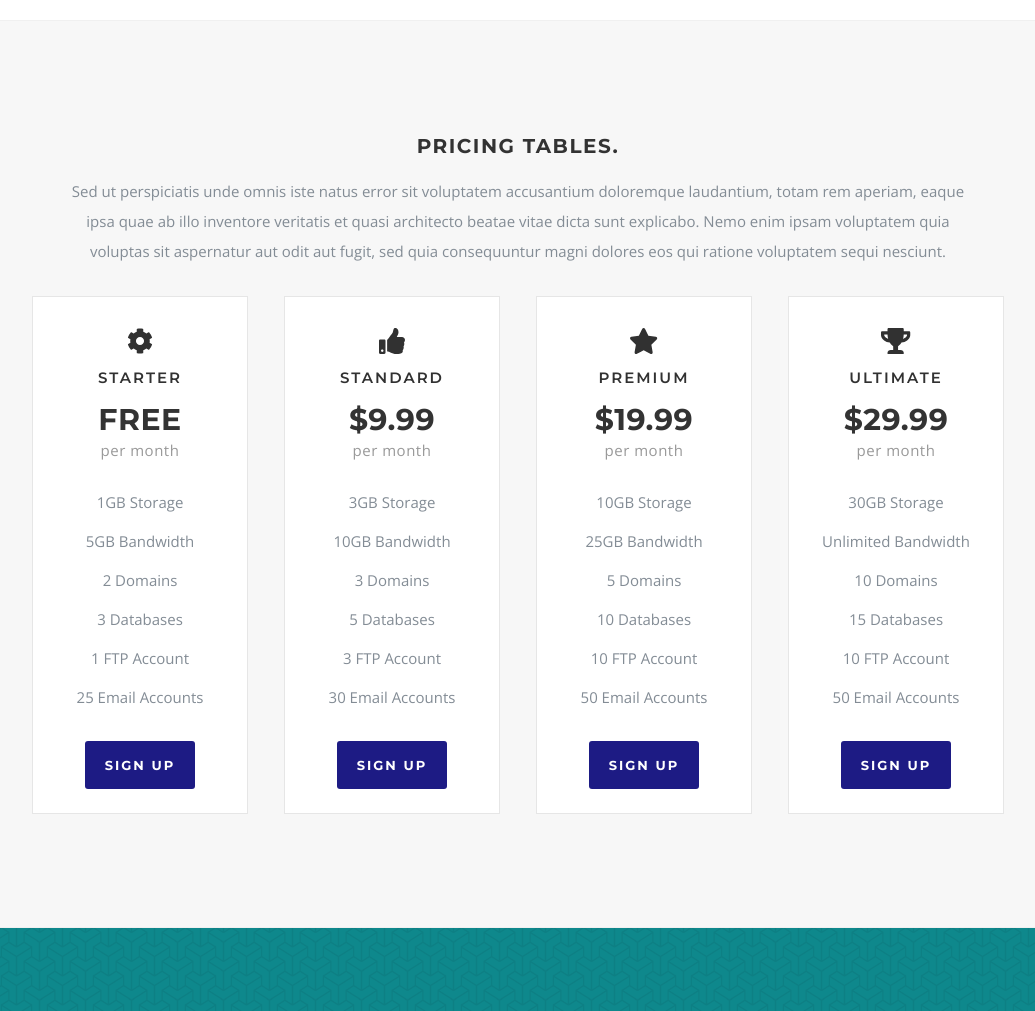
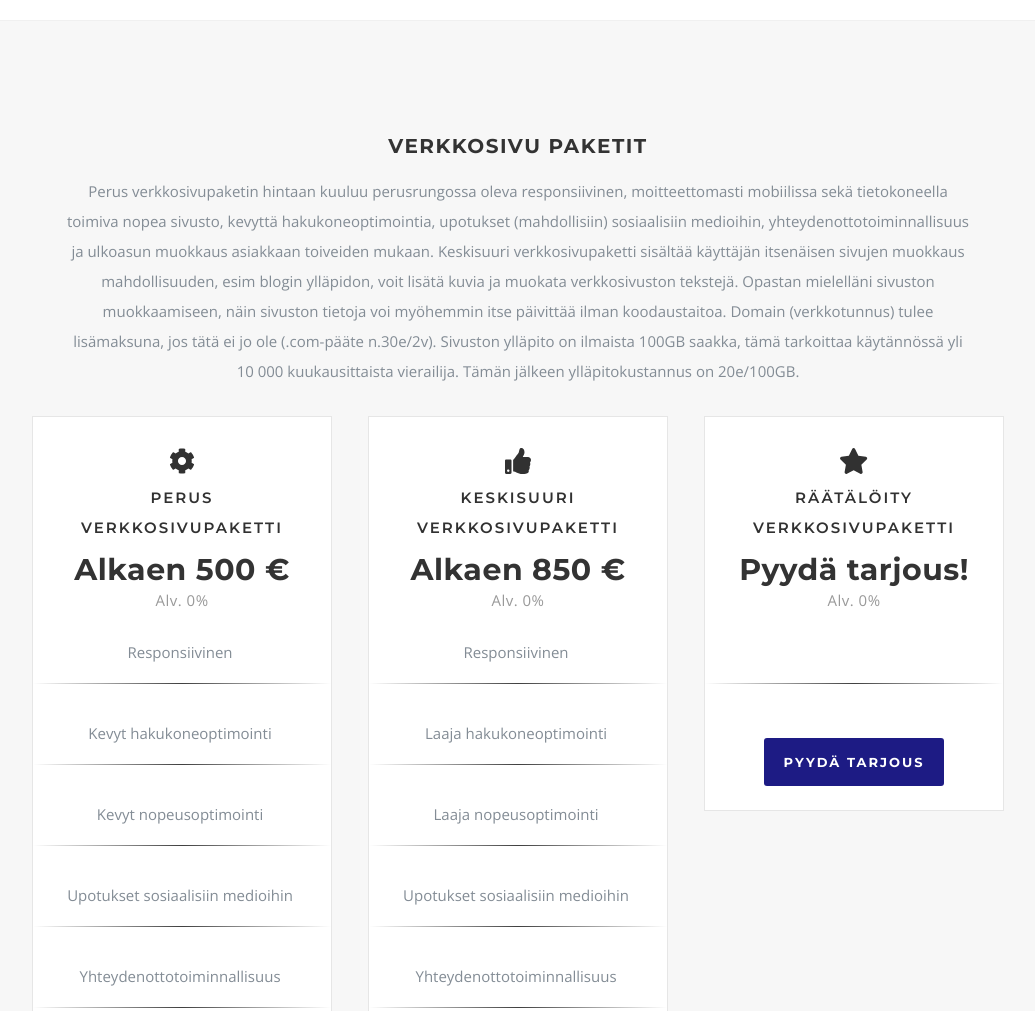
Before and after one commit to severikupari1/severi-dev, a Gatsby site: page / in a window 1280 px wide. Shown: the part 2100-3111 px from the top of the page, without its empty margins (122-1157 px from the left). Built offline with nearby package versions, Linux system fonts and the light colour scheme; Gatsby itself is replaced by a stand-in of ours.

Commit message:
Tekstit ja hinnat tms

```diff
--- a/content/pricing.yaml
+++ b/content/pricing.yaml
@@ -1,63 +1,50 @@
-title: Pricing Tables.
-body: Sed ut perspiciatis unde omnis iste natus error sit voluptatem accusantium doloremque laudantium, totam rem aperiam, eaque ipsa quae ab illo inventore veritatis et quasi architecto beatae vitae dicta sunt explicabo. Nemo enim ipsam voluptatem quia voluptas sit aspernatur aut odit aut fugit, sed quia consequuntur magni dolores eos qui ratione voluptatem sequi nesciunt.
+title: Verkkosivu paketit
+body: Perus verkkosivupaketin hintaan kuuluu perusrungossa oleva responsiivinen, moitteettomasti mobiilissa sekä tietokoneella toimiva nopea sivusto, kevyttä hakukoneoptimointia, upotukset (mahdollisiin) sosiaalisiin medioihin, yhteydenottotoiminnallisuus ja ulkoasun muokkaus asiakkaan toiveiden mukaan.
+  Keskisuuri verkkosivupaketti sisältää käyttäjän itsenäisen sivujen muokkaus mahdollisuuden, esim blogin ylläpidon, voit lisätä kuvia ja muokata verkkosivuston tekstejä. Opastan mielelläni sivuston muokkaamiseen, näin sivuston tietoja voi myöhemmin itse päivittää ilman koodaustaitoa.
+  Domain (verkkotunnus) tulee lisämaksuna, jos tätä ei jo ole (.com-pääte n.30e/2v).
+  Sivuston ylläpito on ilmaista 100GB saakka, tämä tarkoittaa käytännössä yli 10 000 kuukausittaista vierailija.
+  Tämän jälkeen ylläpitokustannus on 20e/100GB.
 plans:
   -
-    title: Starter
+    title: Perus verkkosivupaketti
     fa: cog
-    price: FREE
-    per: per month
+    price: Alkaen 500 €
+    per: Alv. 0%
     features:
-      - 1GB Storage
-      - 5GB Bandwidth
-      - 2 Domains
-      - 3 Databases
-      - 1 FTP Account
-      - 25 Email Accounts
+      - Responsiivinen
+      - Kevyt hakukoneoptimointi
+      - Kevyt nopeusoptimointi
+      - Upotukset sosiaalisiin medioihin
+      - Yhteydenottotoiminnallisuus
+      - Ulkoasun muokkaus asiakkaan toiveiden mukaisesti
     signup:
-      label: Sign Up
+      label: Pyydä tarjous
       to: '#'
   -
-    title: Standard
+    title: Keskisuuri verkkosivupaketti
     fa: thumbs-up
-    price: $9.99
-    per: per month
+    price: Alkaen 850 €
+    per: Alv. 0%
     features:
-      - 3GB Storage
-      - 10GB Bandwidth
-      - 3 Domains
-      - 5 Databases
-      - 3 FTP Account
-      - 30 Email Accounts
+      - Responsiivinen
+      - Laaja hakukoneoptimointi
+      - Laaja nopeusoptimointi
+      - Upotukset sosiaalisiin medioihin
+      - Yhteydenottotoiminnallisuus
+      - Ulkoasun räätälöinti asiakkaan toiveiden mukaisesti
+      - Sivuston tekstien ja kuvien muokkaus mahdollisuus itsenäisesti
+      - Käyttäjä ystävällinen julkaisujärjestelmä
+      - Kieliversioidut sivut, esim suomi ja englanti
     signup:
-      label: Sign Up
+      label: Pyydä tarjous
       to: '#'
   -
-    title: Premium
+    title: Räätälöity verkkosivupaketti
     fa: star
-    price: $19.99
-    per: per month
+    price: Pyydä tarjous!
+    per: Alv. 0%
     features:
-      - 10GB Storage
-      - 25GB Bandwidth
-      - 5 Domains
-      - 10 Databases
-      - 10 FTP Account
-      - 50 Email Accounts
+      -
     signup:
-      label: Sign Up
+      label: Pyydä tarjous
       to: '#'
-  -
-    title: Ultimate
-    fa: trophy
-    price: $29.99
-    per: per month
-    features:
-      - 30GB Storage
-      - Unlimited Bandwidth
-      - 10 Domains
-      - 15 Databases
-      - 10 FTP Account
-      - 50 Email Accounts
-    signup:
-      label: Sign Up
-      to: '#'
--- a/src/components/pricing.js
+++ b/src/components/pricing.js
@@ -18,9 +18,9 @@ export default () => {
       </div>
 
       <div className="row">
-        <div className="pricing-tables bgrid-quarters s-bgrid-halves">
+        <div className="pricing-tables align-center ">
           { content.plans.map((plan, index) =>
-            <div className="column">
+            <div className="four columns">
               <div className="price-block">
                 <h3 className="plan-title">
                   <i className="fa"><FontAwesomeIcon icon={ plan.fa } /></i>
@@ -32,9 +32,10 @@ export default () => {
                 </p>
 
                 <ul className="features">
-                  { plan.features.map((value, index) =>
-                    <li>{ value }</li>
-                  )}
+                  { plan.features.map((value, index) => {
+                      return <li>{ value } <hr className={"style-two"}/></li>
+                    })
+                  }
                 </ul>
                 <footer className="plan-sign-up">
                   <Link className="button" to={ plan.signup.to }>
--- a/src/styles/layout.css
+++ b/src/styles/layout.css
@@ -305,6 +305,9 @@ ul.nav li.current button { color: #fff; }
   	text-align: center;
    text-transform: uppercase;
    letter-spacing: 2px;
+    word-wrap: break-word;
+    white-space: pre-wrap;
+    word-break: break-word;
 }
 .plan-title .fa {
   	display: block;
@@ -337,7 +340,17 @@ ul.features {
 ul.features li {
    line-height: 39px;
    margin-bottom: 0;
+    word-wrap: break-word;
+    white-space: pre-wrap;
+    word-break: break-word;
 }
+
+hr.style-two {
+    border: 0;
+    height: 1px;
+    background-image: linear-gradient(to right, rgba(0, 0, 0, 0), rgba(0, 0, 0, 0.75), rgba(0, 0, 0, 0));
+}
+
 ul.features li:nth-child(odd) { }
 ul.features li:nth-child(even) { }
 
```
